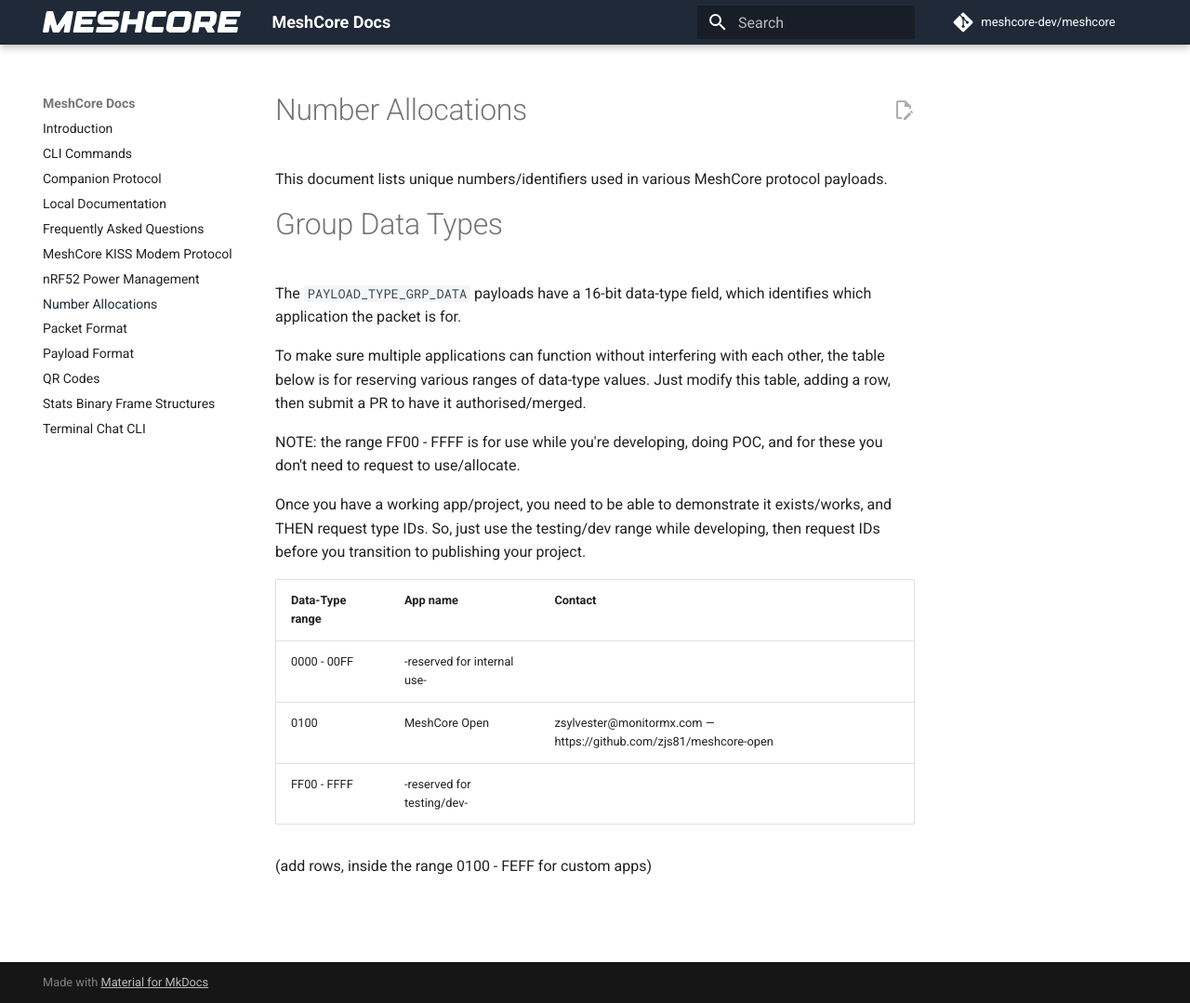
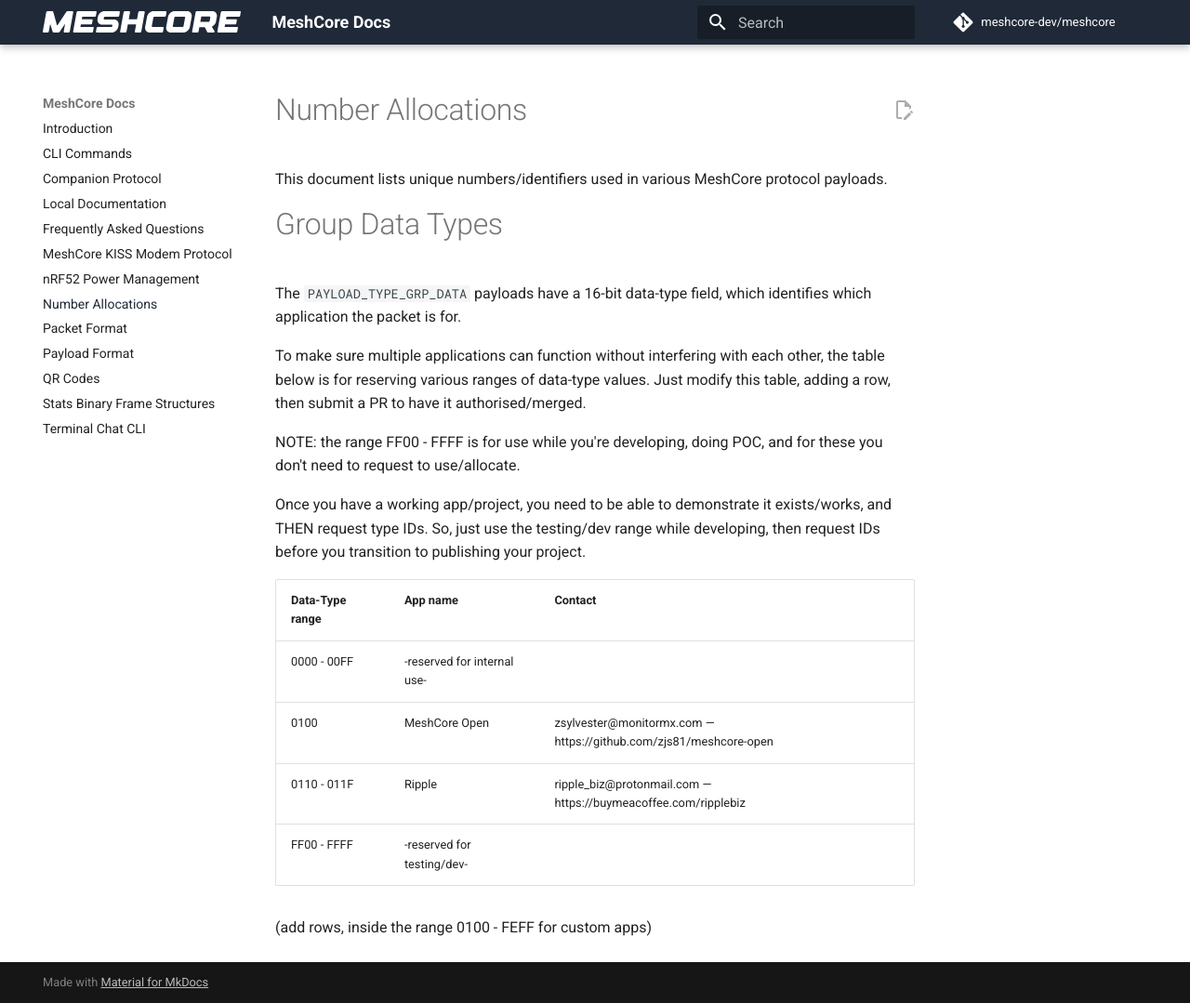
Before and after one commit to JacekVV/MeshCore-Hydra, an MkDocs documentation site: the page built from docs/number_allocations.md, in a window 1280 px wide and 1079 px high. Shown: the whole window at 93% size. Built offline with MkDocs 1.6.1 and Material for MkDocs 9.7.7, drawn with Linux system fonts in a browser that asks for light colours; comment, search, counter and statistics services are not loaded.

Commit message:
* number allocations: Ripple range reserved

```diff
--- a/docs/number_allocations.md
+++ b/docs/number_allocations.md
@@ -16,6 +16,7 @@ Once you have a working app/project, you need to be able to demonstrate it exist
 |-----------------|-----------------------------|-------------------------------------------------------------------|
 | 0000 - 00FF     | -reserved for internal use- |                                                                   |
 | 0100            | MeshCore Open               | zsylvester@monitormx.com — https://github.com/zjs81/meshcore-open |
+| 0110 - 011F     | Ripple                      | ripple_biz@protonmail.com — https://buymeacoffee.com/ripplebiz    |
 | FF00 - FFFF     | -reserved for testing/dev-  |                                                                   |
 
 (add rows, inside the range 0100 - FEFF for custom apps)
```
